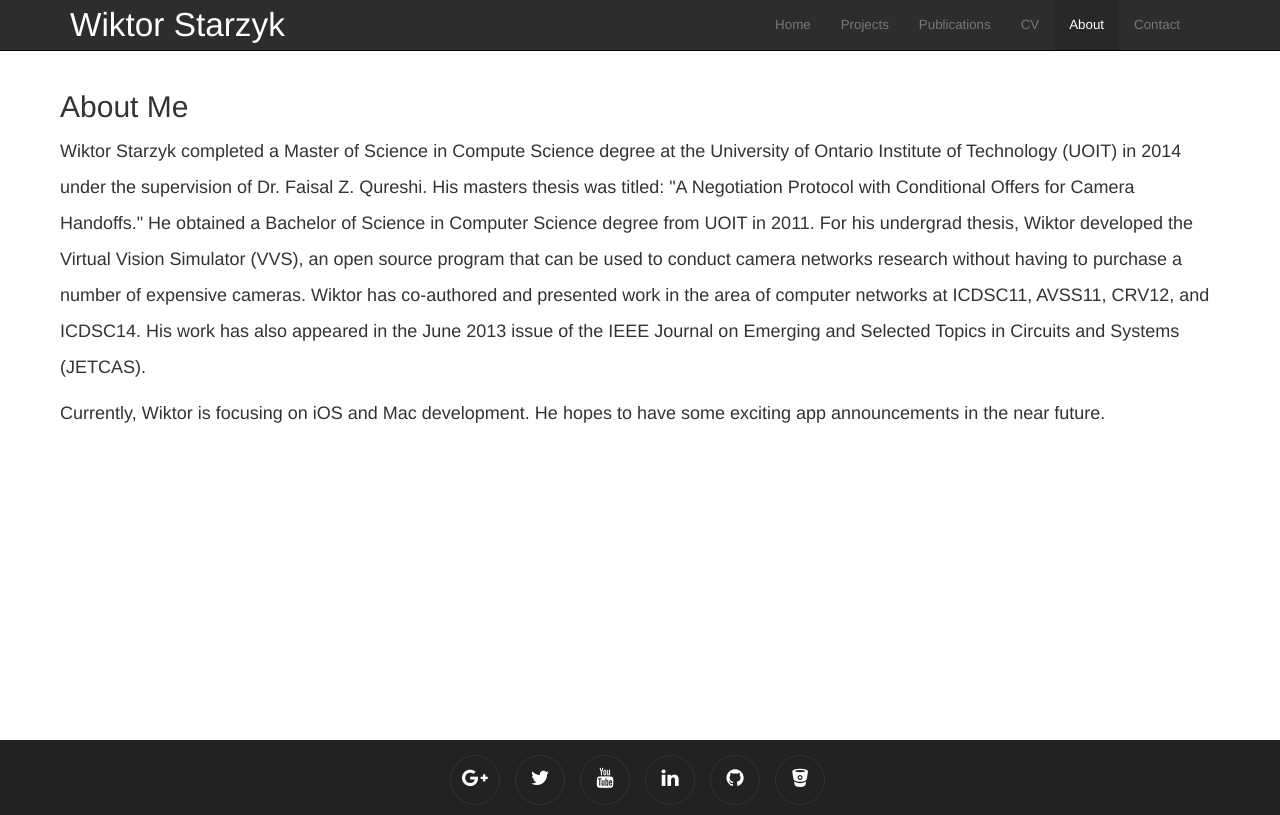
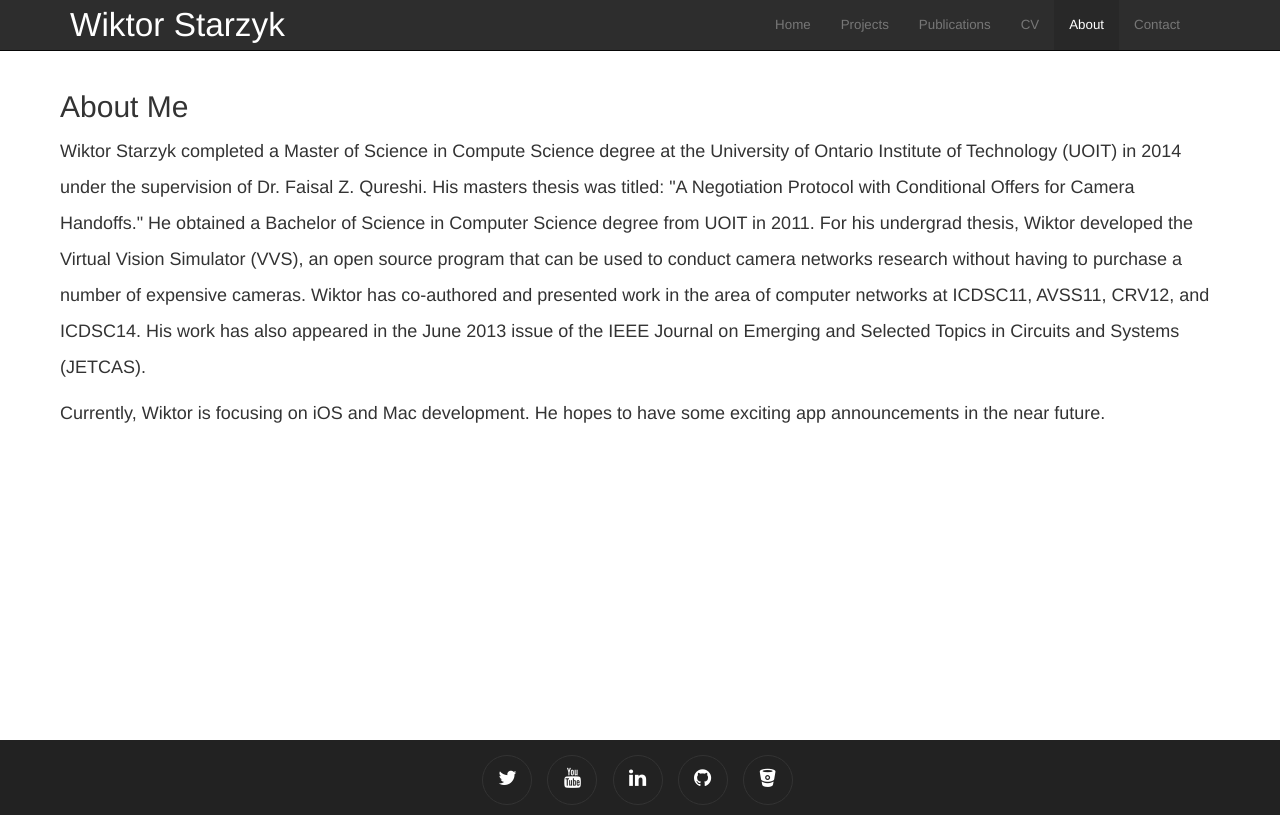
Before and after one commit to wiktorstarzyk/wiktorstarzyk.github.com, a plain HTML site: page about.html in a window 1280 px wide. Drawn offline with nearby package versions, Linux system fonts and the light colour scheme.

Commit message:
Removed google+ from the footer

```diff
--- a/about.html
+++ b/about.html
@@ -95,9 +95,9 @@
       <div class="container">
         <div class="social-buttons">
                         <ul class="list-inline">
-                            <li>
+<!--                             <li>
                                 <a href="#" class="btn-social btn-outline"><i class="fa fa-fw fa-google-plus"></i></a>
-                            </li>
+                            </li> -->
                             <li>
                                 <a href="http://twitter.com/wiktorstarzyk" class="btn-social btn-outline"><i class="fa fa-fw fa-twitter"></i></a>
                             </li>
```
Also changed, not shown: contact.html (+2 -2 lines), cv.html (+2 -2 lines), index.html (+2 -2 lines), projects.html (+2 -2 lines), publications.html (+2 -2 lines).
